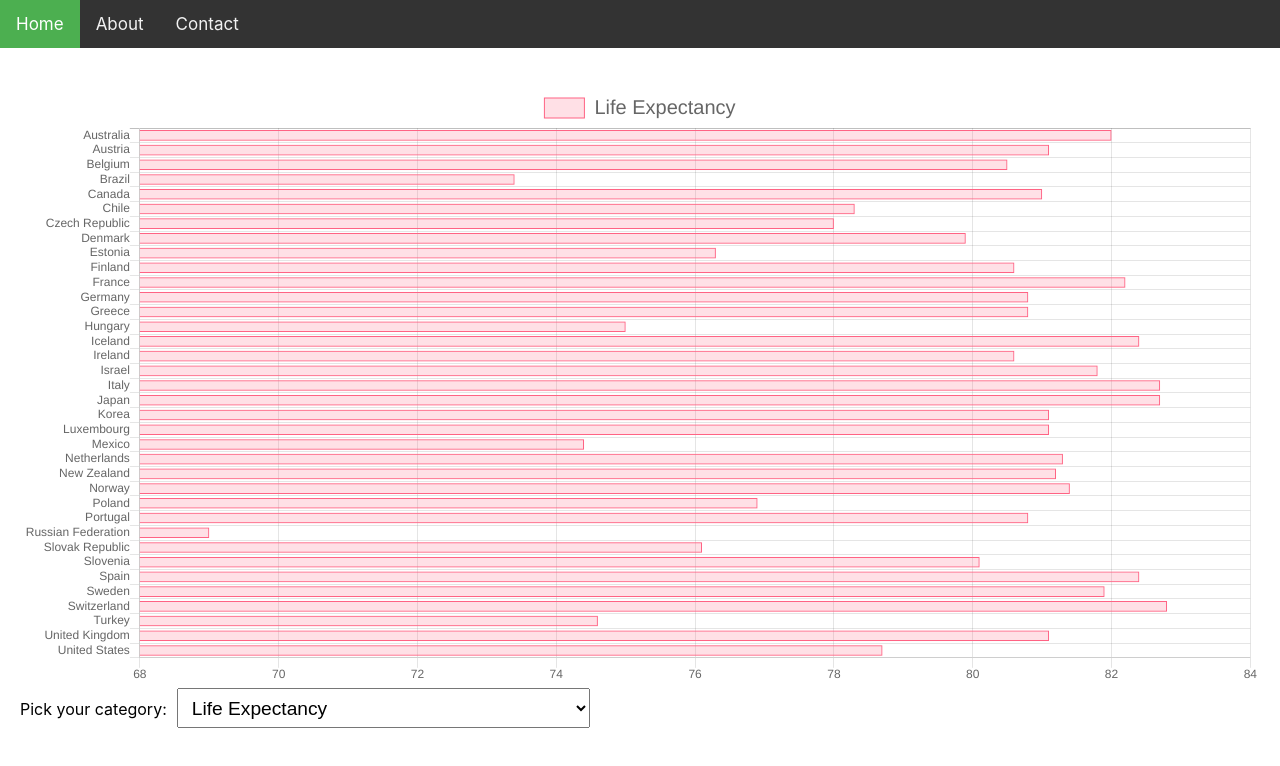
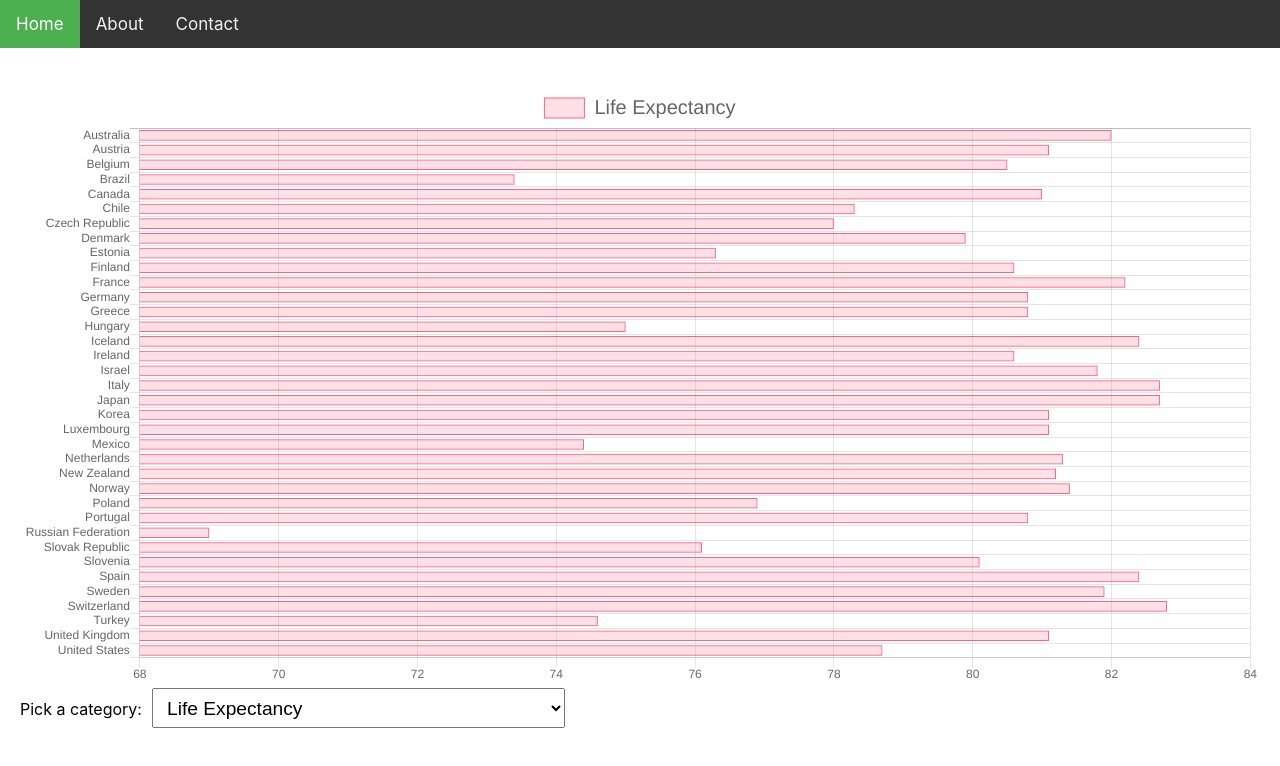
Before and after one commit to artworkjpm/bestiario-dropDownChart, a React (Create React App) app: page / in a window 1280 px wide. Shown: the top 766 px of the page. Built offline with nearby package versions, Linux system fonts and the light colour scheme.

Commit message:
github pages

```diff
--- a/package.json
+++ b/package.json
@@ -1,4 +1,5 @@
 {
+  "homepage": "http://artworkjpm/github.io/bestiario-dropDownChart",
   "name": "bestiario",
   "version": "0.1.0",
   "private": true,
@@ -16,7 +17,9 @@
     "start": "react-scripts start",
     "build": "react-scripts build",
     "test": "react-scripts test",
-    "eject": "react-scripts eject"
+    "eject": "react-scripts eject",
+    "predeploy": "npm run build",
+    "deploy": "gh-pages -d build"
   },
   "eslintConfig": {
     "extends": "react-app"
--- a/src/components/Home.js
+++ b/src/components/Home.js
@@ -59,7 +59,7 @@ class Home extends Component {
       <div className="container">
         <HorizontalBar data={data} options={options} />
         <label>
-          <span className="pick">Pick your category:</span>
+          <span className="pick">Pick a category:</span>
           <select value={this.state.value} onChange={this.handleChange}>
             {Categories.map((item, index) => {
               return (
```
